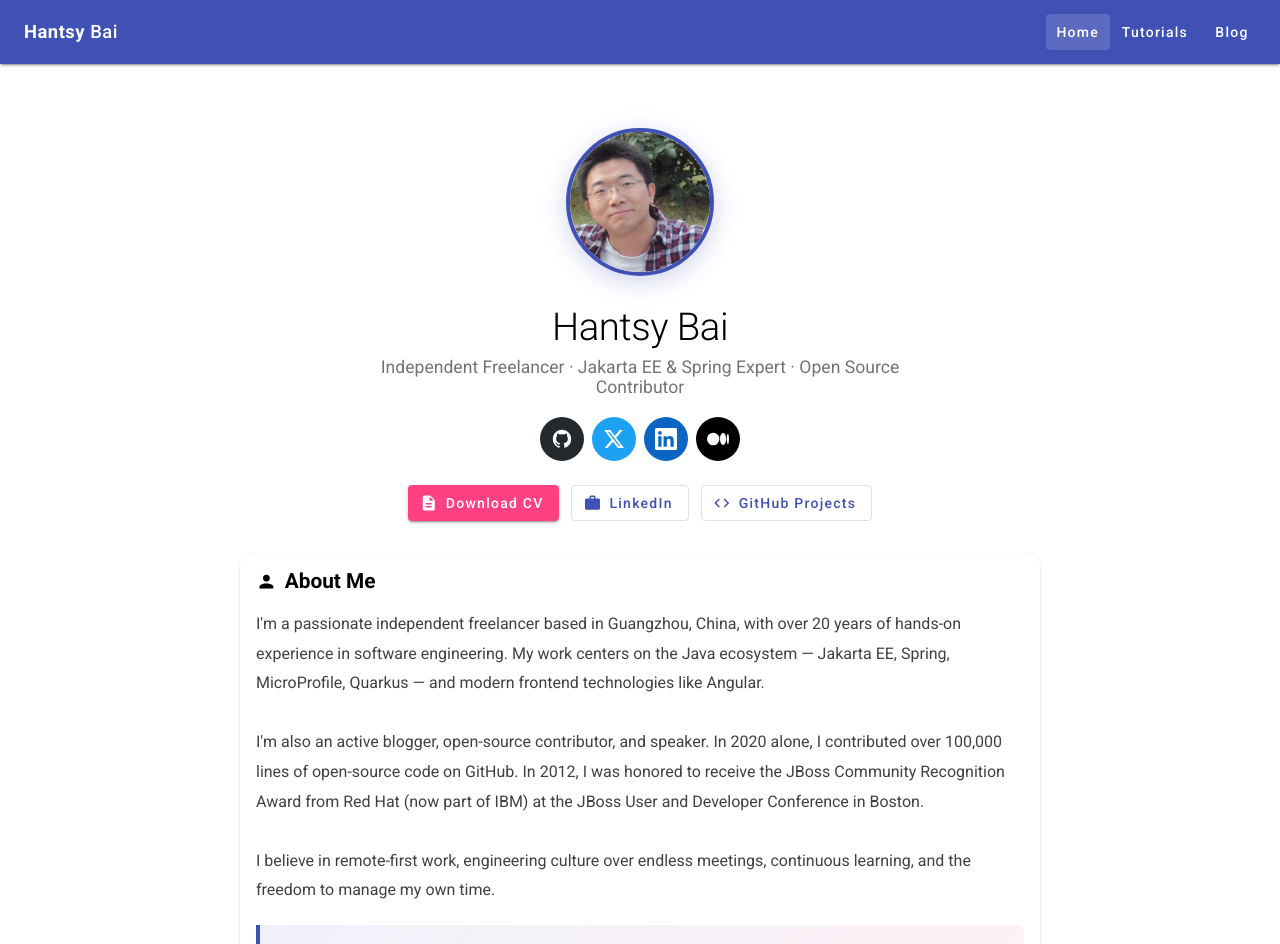
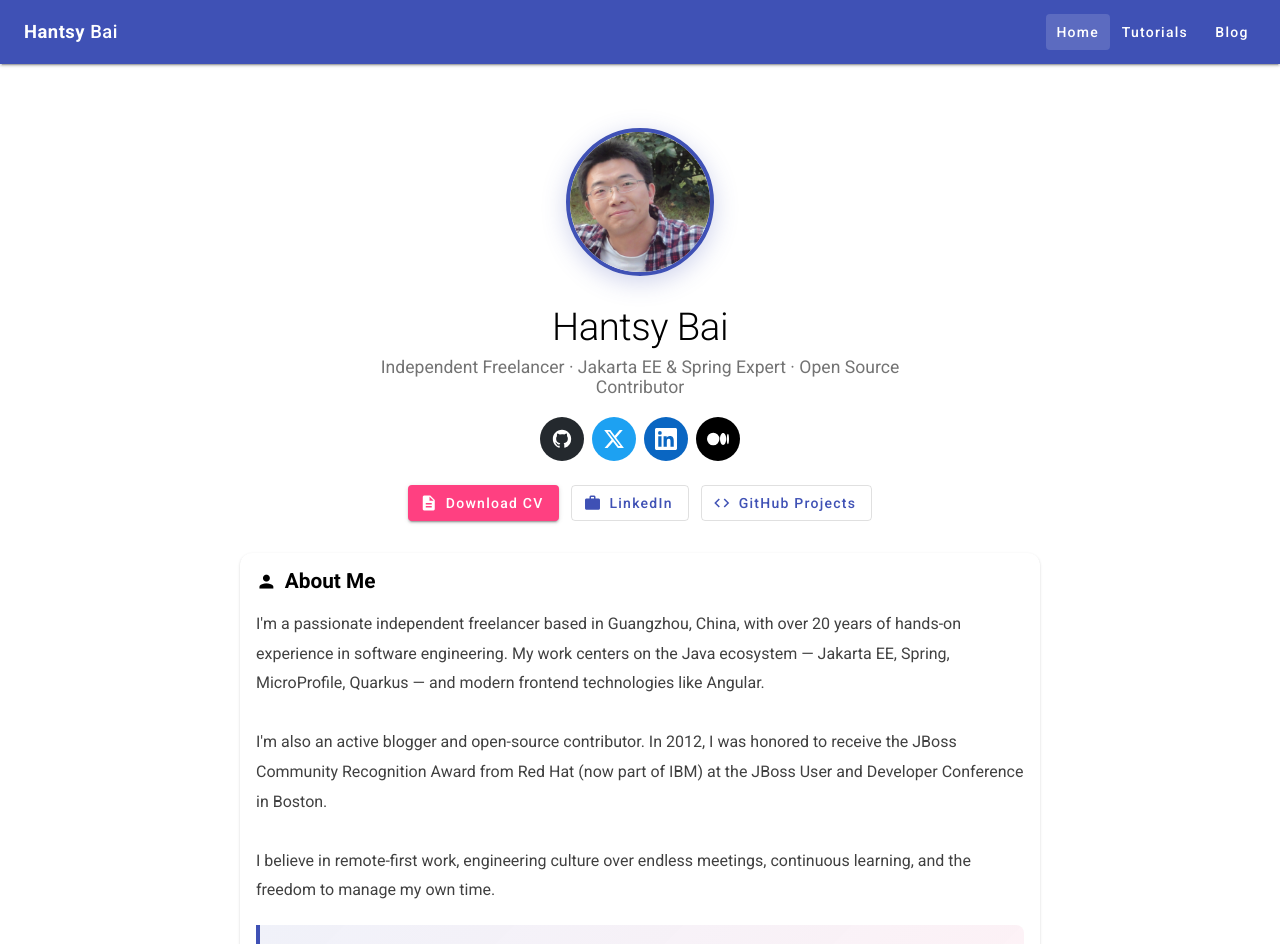
Before and after one commit to hantsy/hantsy.github.io, an Angular app: page / in a window 1280 px wide. Shown: the top 944 px of the page. Built offline with nearby package versions, Linux system fonts and the light colour scheme.

Commit message:
Remove speaker claim and LOC stat from bio

```diff
--- a/src/app/data/profile.ts
+++ b/src/app/data/profile.ts
@@ -20,7 +20,7 @@ export const profileData: ProfileData = {
   tagline: 'Independent Freelancer · Jakarta EE & Spring Expert · Open Source Contributor',
   bio: `I'm a passionate independent freelancer based in Guangzhou, China, with over 20 years of hands-on experience in software engineering. My work centers on the Java ecosystem — Jakarta EE, Spring, MicroProfile, Quarkus — and modern frontend technologies like Angular.
 
-I'm also an active blogger, open-source contributor, and speaker. In 2020 alone, I contributed over 100,000 lines of open-source code on GitHub. In 2012, I was honored to receive the JBoss Community Recognition Award from Red Hat (now part of IBM) at the JBoss User and Developer Conference in Boston.
+I'm also an active blogger and open-source contributor. In 2012, I was honored to receive the JBoss Community Recognition Award from Red Hat (now part of IBM) at the JBoss User and Developer Conference in Boston.
 
 I believe in remote-first work, engineering culture over endless meetings, continuous learning, and the freedom to manage my own time.`,
 
```
